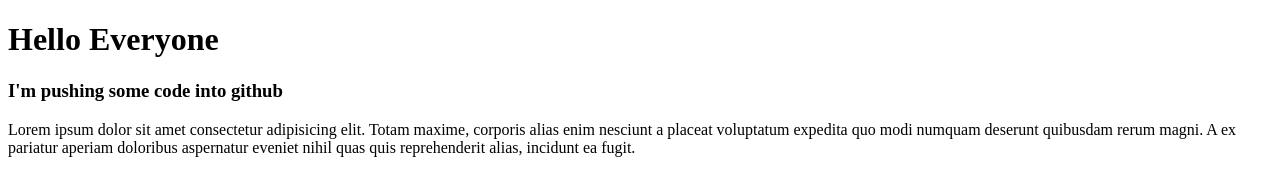
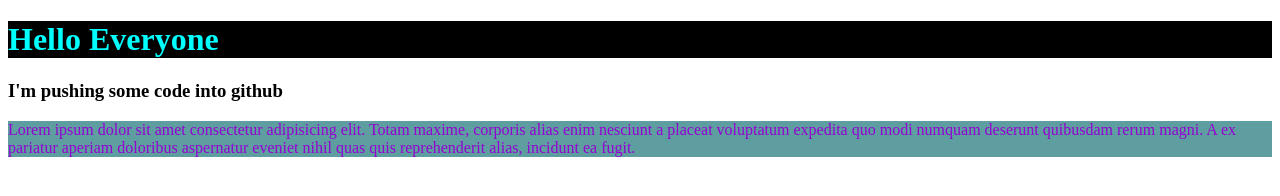
Before and after one commit to Zonaid243/Programming-hero, a plain HTML site: page index.html in a window 1280 px wide. Drawn offline with Linux system fonts and the light colour scheme.

Commit message:
style added

```diff
--- a/index.html
+++ b/index.html
@@ -5,6 +5,7 @@
     <meta http-equiv="X-UA-Compatible" content="IE=edge">
     <meta name="viewport" content="width=device-width, initial-scale=1.0">
     <title>Programming hero Github Repo</title>
+    <link rel="stylesheet" href="style.css">
 </head>
 <body>
     <h1>Hello Everyone</h1>
--- /dev/null
+++ b/style.css
@@ -0,0 +1,8 @@
+h1 {
+  color: aqua;
+  background-color: black;
+}
+p {
+  background-color: cadetblue;
+  color: darkviolet;
+}
```
